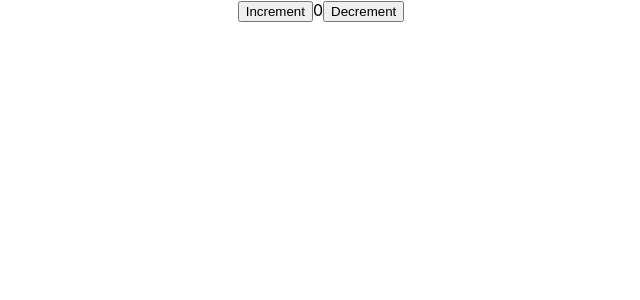
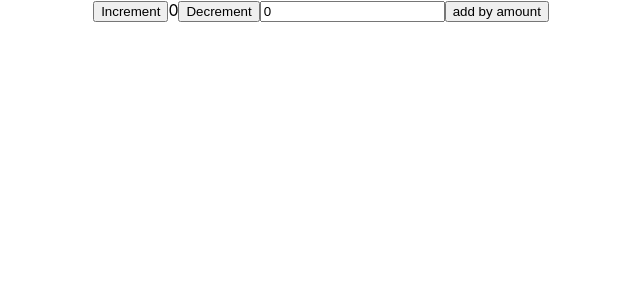
Before and after one commit to mariamisa/learn-redux, a React (Create React App) app: page / in a window 1280 px wide. Shown: the top 300 px of the page, without its empty margins (319-959 px from the left). Built offline with nearby package versions, Linux system fonts and the light colour scheme.

Commit message:
add increment by amount

```diff
--- a/src/app/store.js
+++ b/src/app/store.js
@@ -1,10 +1,10 @@
-import {configureStore} from '@reduxjs/toolkit'
+import { configureStore } from "@reduxjs/toolkit";
 
 // add reducer function from the counter slice to the store
 // reducer parameter tell the store that reduce function will handel all updates to that state
-import counterReducer from '../features/counter/counterSlice'
+import counterReducer from "../features/counter/counterSlice";
 export default configureStore({
-    reducer:{
-        counter:counterReducer
-    }
-})
+  reducer: {
+    counter: counterReducer,
+  },
+});
--- a/src/features/counter/Counter.js
+++ b/src/features/counter/Counter.js
@@ -1,15 +1,16 @@
 import React, { useState } from "react";
 
 // action to dispatch
-import { decrement, increment } from "./counterSlice";
+import { decrement, increment, incrementByAmount } from "./counterSlice";
 import { useSelector, useDispatch } from "react-redux";
-import styles from "./Counter.module.css";
 
 export function Counter() {
   //use selector to get data from store
   const count = useSelector((state) => state.counter.value);
   // dispatch to send action to the reducer store
   const dispatch = useDispatch();
+  // state to save input value
+  const [amount, setAmount] = useState(0);
   return (
     <div>
       <div>
@@ -26,6 +27,16 @@ export function Counter() {
         >
           Decrement
         </button>
+        <input
+          value={amount}
+          onChange={({ target }) => setAmount(target.value)}
+        />
+        <button
+          aria-label="add by amount"
+          onClick={() => dispatch(incrementByAmount(+amount))}
+        >
+          add by amount
+        </button>
       </div>
     </div>
   );
--- a/src/features/counter/counterSlice.js
+++ b/src/features/counter/counterSlice.js
@@ -29,5 +29,4 @@ export const counterSlice = createSlice({
 // Action creators are generated for each case reducer function
 
 export const { increment, decrement, incrementByAmount } = counterSlice.actions;
-
 export default counterSlice.reducer
```
Also changed, not shown: 1 other file (tests, documents, lock files or other folders).
